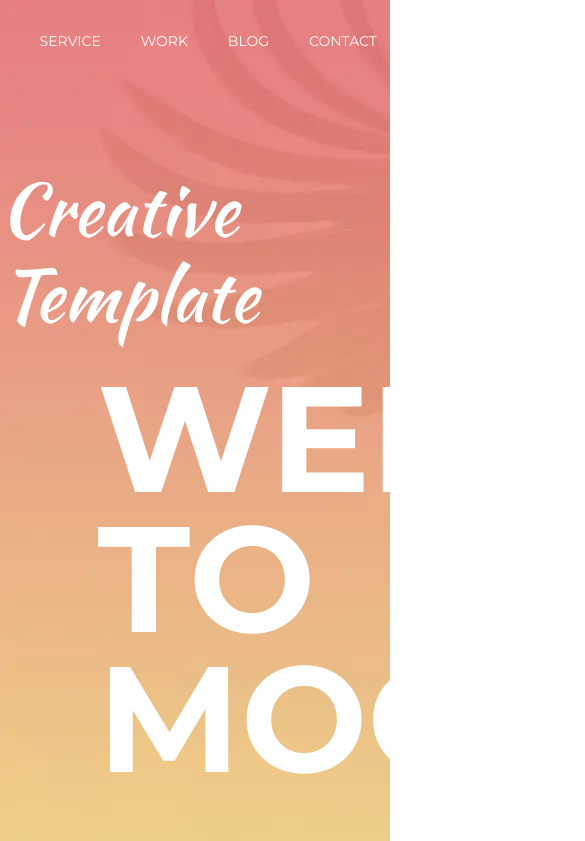
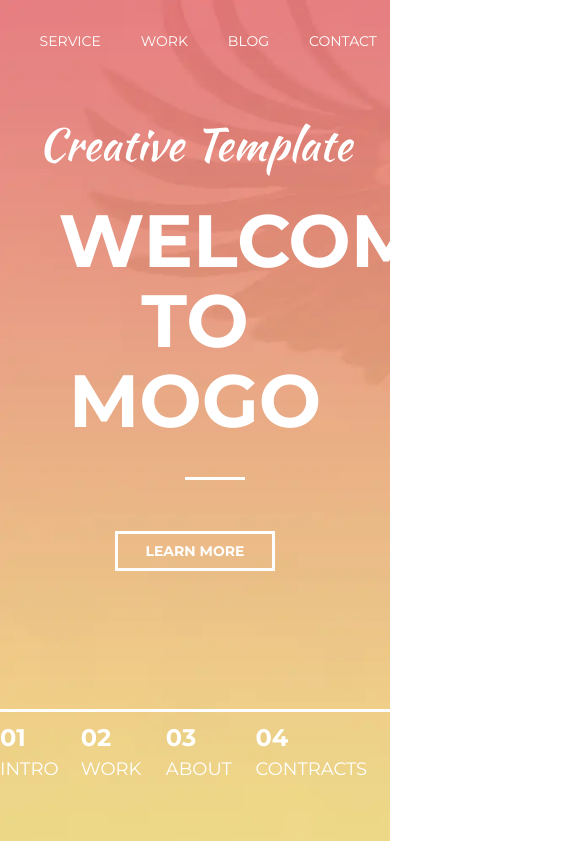
Before and after one commit to TrubitsynEgor/MoGo-training, a website: page MoGo-training/index.html in a window 390 px wide. Shown: the top 841 px of the page, 585 px wide, since content can reach past the window. Drawn offline with nearby package versions, Linux system fonts and the light colour scheme; files whose address does not match are found by name.

Commit message:
add container fixed width, +adaptation

```diff
--- a/#src/scss/style.scss
+++ b/#src/scss/style.scss
@@ -31,17 +31,25 @@ body {
 *::before {
 	box-sizing: border-box;
 }
+.wrapper{
+	width: 100%;
+	max-width: 1200px;
+	margin: 0 auto;
+
+}
 
 .mainscr {
-	min-height: 100vh;
+	width: 100%;
+	height: 100vh;
 	background-image: url(../img/main_back.png);
+	background-size: cover;
 }
 .mainscr__menu {
 }
 .mainscr__container {
 	display: flex;
 justify-content: center;
-padding: 30px 0px 0px 0px;
+
 
 
 
@@ -49,6 +57,7 @@ padding: 30px 0px 0px 0px;
 .mainscr__menuelement{
 	display: flex;
 justify-content: space-between;
+padding: 30px 0px 0px 0px;
 }
 .mainscr__item-menu {
 	font-size: 14px;
@@ -76,6 +85,10 @@ font-size: 30px;
 line-height: 1.2;
 font-weight: 700;
 color: #ffffff;
+padding: 22px 0px 0px 0px;
+
+
+
 }
 .mainscr__icon{
 	padding: 0px 40px 0px 0px;
@@ -104,17 +117,30 @@ color: #ffffff;
 margin: 100px 0px 30px 0px;
 
 }
+@media (max-width: 967px) {
+	.mainscr__firstcol{
+	font-size: 44px;
+	margin:60px 0px 30px 0px;
+}
+}
 .mainscr__secondcol {
 font-size: 150px;
 line-height: 140px;
 font-weight: 700;
 color: #ffffff;
-width: 50%;
+width: 70%;
 text-align: center;
 text-transform: uppercase;
 position: relative;
 
 
+}
+@media (max-width: 967px) {
+	.mainscr__secondcol{
+	font-size: 74px;
+	line-height: 80px;
+
+}
 }
 .mainscr__secondcol::after{
 	content: '';
@@ -122,7 +148,7 @@ position: relative;
 height: 3px;
 background-color: #ffffff;
 position: absolute;
-left: 47%;top:115%;
+left: 46.5%;top:115%;
 
 
 
@@ -139,13 +165,16 @@ margin: 90px 0px 0px 0px;
 }
 .mainscr__btn a {
 	color: #ffffff;
+	display: inline-block;
+	padding: 0 20px;
+
 }
 
 .mainscr__slidebar {
 }
 .mainscr__container-slidebar {
 	display: flex;
-justify-content: space-evenly;
+justify-content: space-around;
 align-items: flex-end;
 height: 25vh;
 
@@ -166,7 +195,7 @@ font-weight: 400;
 }
 .mainscr__slide-item::after{
 	content: '';
-	width: 280px;
+	width: 260px;
 height: 3px;
 background-color: #ffffff;
 position: absolute;
--- a/MoGo-training/index.html
+++ b/MoGo-training/index.html
@@ -25,6 +25,7 @@
 </header>
 
 	<section class="mainscr">
+		<div class="wrapper">
 			<form action="" class="mainscr__menu">
 				<div class="mainscr__container">
 					<div class="mainscr__logo">MoGo</div>
@@ -59,6 +60,7 @@
 					<div class="mainscr__slide-item">02<span> WORK</span></div>
 					<div class="mainscr__slide-item">03<span> ABOUT</span></div>
 					<div class="mainscr__slide-item">04 <span>CONTRACTS</span></div>
+				</div>
 			</div>
 		</div>
 	</section>
```
Also changed, not shown: #src/index.html (+2 -0 lines), MoGo-training/css/style.css, MoGo-training/css/style.min.css. Lines whose indentation alone changed are shown as unchanged.
